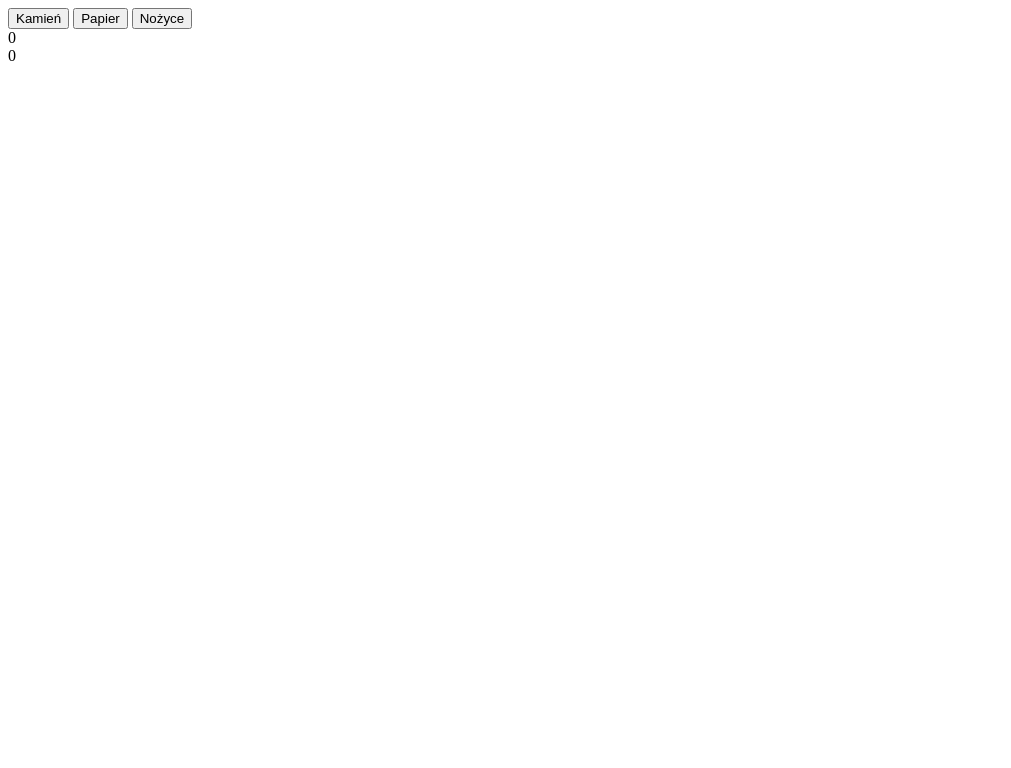
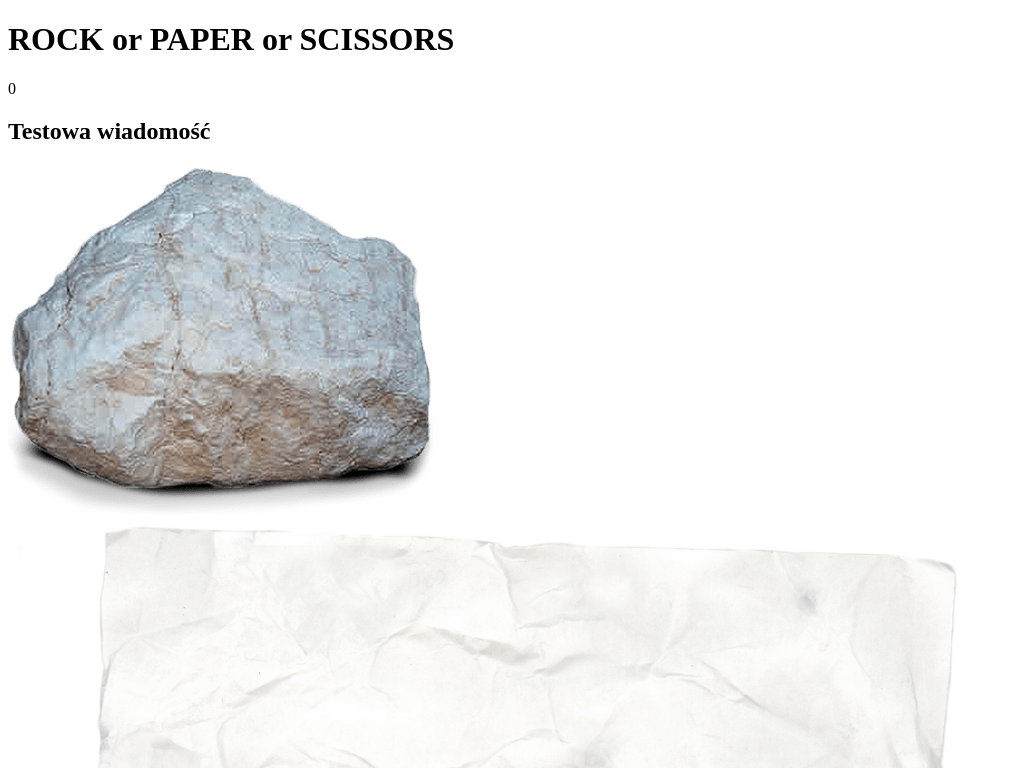
Before and after one commit to Zyar3k/rock-paper-scissors, a website: page index.html in a window 1280 px wide. Shown: the top 768 px of the page, without its empty margins (0-1011 px from the left). Drawn offline with Linux system fonts and the light colour scheme; a web font is replaced by a local one.

Commit message:
Add html first structure

```diff
--- a/index.html
+++ b/index.html
@@ -7,18 +7,28 @@
 </head>
 <body>
 	<div class="container">
-		<div id="buttons">
-      <button id="play-rock">Kamień</button>
-      <button id="play-paper">Papier</button>
-      <button id="play-scissors">Nożyce</button>
-    </div>
-		<div id="messages"></div>
-		<div class="score">
-			<div id="player-score">0</div>
-			<div id="computer-score">0</div>
+		<header>
+			<h1>ROCK or PAPER or SCISSORS</h1>
+		</header>
+
+		<section class="content">
+			<div id="result">
+			<!-- <div id="player-score" class="indScore">0</div> -->
+			<div id="computer-score" class="indScore">0</div>
 		</div>
+		<div class="meessagesWrapper">
+			<h2 id="messages">Testowa wiadomość</h2>
+		</div>
+		<div class="bottom">
+				<div id="buttons">
+				<img src="/images/rock.png" id="play-rock" class="play-rock">
+				<img src="/images/paper.png" id="play-paper" class="play-paper">
+				<img src="/images/scissors.png" id="play-scissors" class="play-scissors">
+				<div id="player-score" class="indScore">0</div>
+			</div>
+		</section>
+
 	</div>
-	<script src="js/functions.js"></script>
 	<script src="js/main.js"></script>
 </body>
 </html>
--- a/sass/style.scss
+++ b/sass/style.scss
@@ -0,0 +1 @@
+@import url('https://fonts.googleapis.com/css?family=Devonshire&display=swap&subset=latin-ext');
```
Also changed, not shown: css/style.css, 1 other file.
